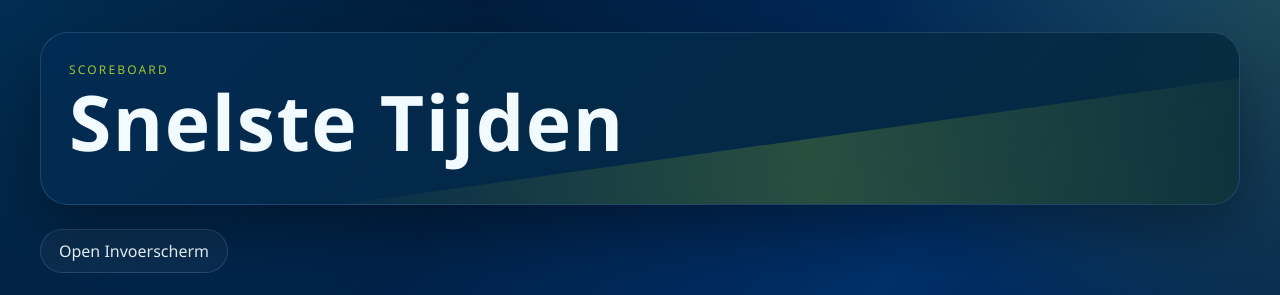
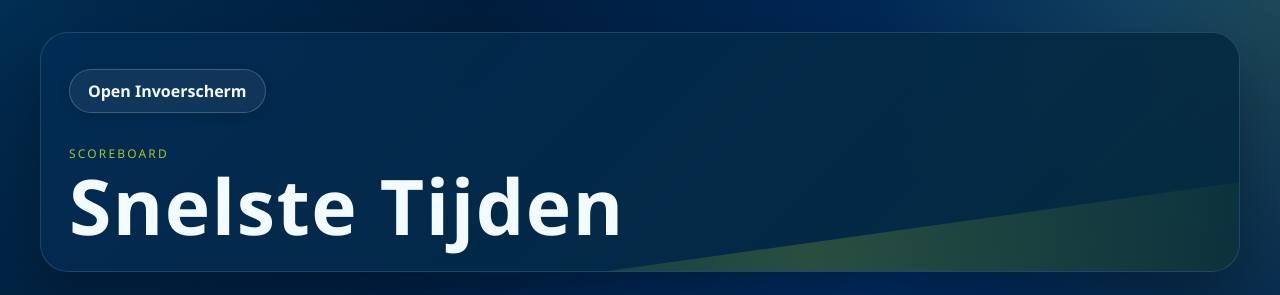
Before and after one commit to donnydkr/f1-scoreboard, a Next.js app: page / in a window 1280 px wide. Shown: the top 295 px of the page. Built offline with nearby package versions, Linux system fonts and the light colour scheme; no server answers; the database is empty.

Commit message:
feature: admin-knoppen

```diff
--- a/app/globals.css
+++ b/app/globals.css
@@ -156,9 +156,12 @@ h2 {
 }
 
 .ghost-button {
-  border-color: var(--line);
-  background: rgba(255, 255, 255, 0.04);
+  border-color: rgba(255, 255, 255, 0.2);
+  background: rgba(255, 255, 255, 0.06);
+  backdrop-filter: blur(4px);
   color: var(--text);
+  font-weight: 600;
+  box-shadow: 0 4px 12px rgba(0, 0, 0, 0.1);
 }
 
 .compact-button {
@@ -179,7 +182,10 @@ h2 {
 .primary-button:hover,
 .ghost-button:hover,
 .danger-button:hover {
-  transform: translateY(-1px);
+  transform: translateY(-2px);
+  border-color: var(--accent);
+  background: rgba(var(--accent-rgb), 0.12);
+  box-shadow: 0 6px 20px rgba(0, 0, 0, 0.25);
 }
 
 .primary-button:disabled,
--- a/app/page.js
+++ b/app/page.js
@@ -25,14 +25,6 @@ export default async function HomePage() {
     <main className="site-shell">
       <AutoRefresh intervalMs={SCOREBOARD_REFRESH_MS} />
 
-      <section className="hero">
-        <p className="eyebrow">{publicText.page.eyebrow}</p>
-        <h1>{publicText.page.title}</h1>
-        <p className="hero-copy">
-          {publicText.page.intro}
-        </p>
-      </section>
-
       <PublicTrackScoreboard entries={lapTimes} initialSelectedTrack={activeCircuit} />
     </main>
   );
--- a/components/PublicTrackScoreboard.js
+++ b/components/PublicTrackScoreboard.js
@@ -75,11 +75,19 @@ export function PublicTrackScoreboard({ entries, initialSelectedTrack = null })
 
   return (
     <>
-      <div className="public-nav-actions">
-        <Link href="/admin" className="ghost-button">
-          {adminText.page.openAdminPage}
-        </Link>
-      </div>
+      <header className="hero">
+        <div className="public-nav-actions">
+          <Link href="/admin" className="ghost-button">
+            {adminText.page.openAdminPage}
+          </Link>
+        </div>
+        <p className="eyebrow">{publicText.page.eyebrow}</p>
+        <h1>{publicText.page.title}</h1>
+        {publicText.page.intro && (
+          <p className="hero-copy">{publicText.page.intro}</p>
+        )}
+      </header>
+
       <section className="stats-grid">
         <article className="stat-card">
           <p className="stat-label">{publicText.scoreboard.selectedCircuitLabel}</p>
```
